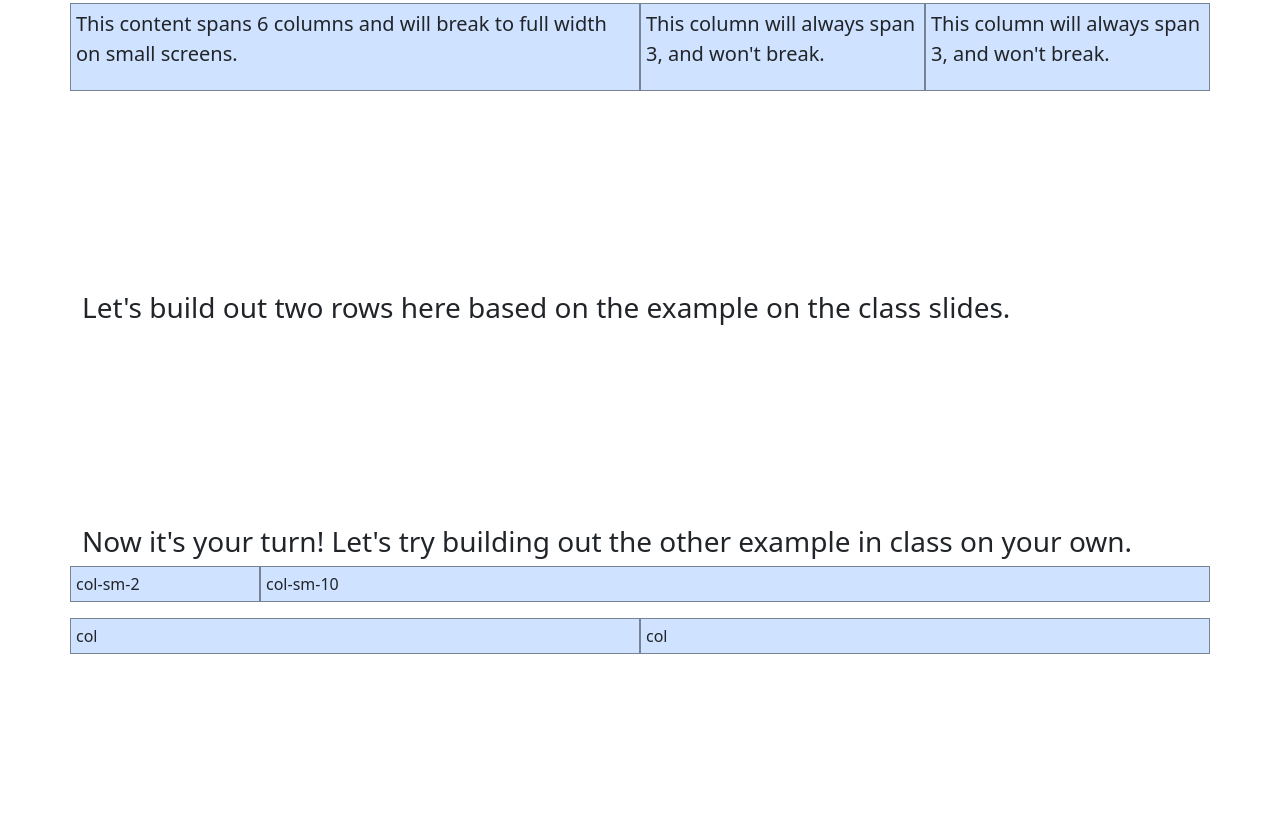
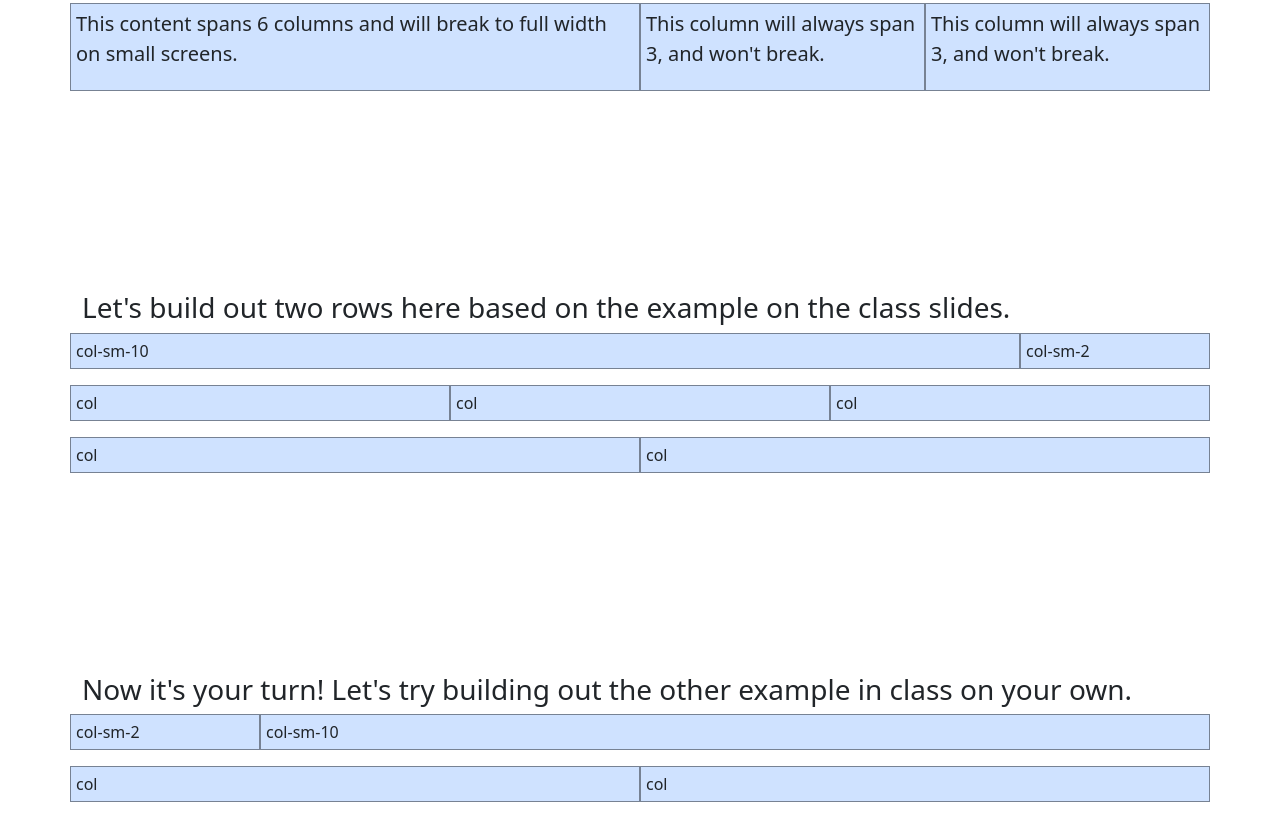
Before and after one commit to lindseymangan/lindseymangan.github.io, a plain HTML site: page index.html in a window 1280 px wide. Shown: the part 1788-2606 px from the top of the page. Before the commit the page ends 2458 px from the top, so only its background shows below. Drawn offline with nearby package versions, Linux system fonts and the light colour scheme.

Commit message:
class example

```diff
--- a/index.html
+++ b/index.html
@@ -137,6 +137,19 @@
       <h3>
         Let's build out two rows here based on the example on the class slides.
       </h3>
+      <div class="row">
+        <div class="col-sm-10">col-sm-10</div>
+        <div class="col-sm-2">col-sm-2</div>
+      </div>
+      <div class="row">
+        <div class="col">col</div>
+        <div class="col">col</div>
+        <div class="col">col</div>
+      </div>
+      <div class="row">
+        <div class="col">col</div>
+        <div class="col">col</div>
+      </div>
     </div>
 
     <div class="container">
```
